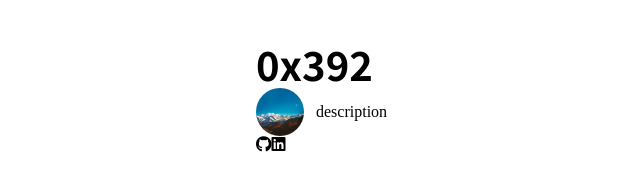
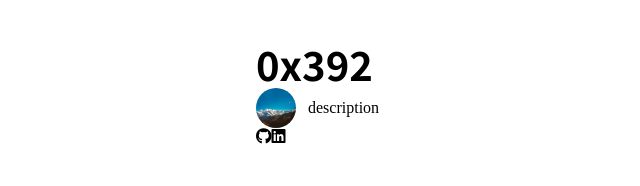
Before and after one commit to passionate-puppy/0x392, a Next.js app: page / in a window 1280 px wide. Shown: the top 186 px of the page, without its empty margins (24-664 px from the left). Built offline with nearby package versions, Linux system fonts and the light colour scheme.

Commit message:
Replace `<RoundedImage>` to `<Avatar>`

```diff
--- /dev/null
+++ b/src/components/base/Avatar/Avatar.module.scss
@@ -0,0 +1,30 @@
+.avatar {
+  position: relative;
+  overflow: hidden;
+  border-radius: 50%;
+
+  &.avatarXSmall {
+    width: 16px;
+    height: 16px;
+  }
+
+  &.avatarSmall {
+    width: 32px;
+    height: 32px;
+  }
+
+  &.avatarMedium {
+    width: 40px;
+    height: 40px;
+  }
+
+  &.avatarLarge {
+    width: 96px;
+    height: 96px;
+  }
+
+  &.avatarXLarge {
+    width: 128px;
+    height: 128px;
+  }
+}
--- /dev/null
+++ b/src/components/base/Avatar/index.tsx
@@ -0,0 +1,32 @@
+import classNames from 'classnames'
+import Image from 'next/future/image'
+import styles from './Avatar.module.scss'
+import type { ImageProps } from 'next/future/image'
+
+const sizeOptions = {
+  xSmall: styles.avatarXSmall,
+  small: styles.avatarSmall,
+  medium: styles.avatarMedium,
+  large: styles.avatarLarge,
+  xLarge: styles.avatarXLarge,
+}
+
+export type AvatarProps = {
+  alt: ImageProps['alt']
+  size: keyof typeof sizeOptions
+  src: ImageProps['src']
+}
+
+function Avatar({ alt, size, src }: AvatarProps) {
+  return (
+    <div className={classNames(styles.avatar, sizeOptions[size])}>
+      <Image
+        alt={alt}
+        fill
+        src={src}
+      />
+    </div>
+  )
+}
+
+export default Avatar
--- a/src/components/base/RoundedImage/RoundedImage.module.scss
+++ /dev/null
@@ -1,4 +0,0 @@
-.container {
-  overflow: hidden;
-  border-radius: 50%;
-}
--- a/src/components/base/RoundedImage/index.tsx
+++ /dev/null
@@ -1,20 +0,0 @@
-import Image from 'next/future/image'
-import styles from './RoundedImage.module.scss'
-import type { ImageProps } from 'next/future/image'
-
-export type RoundedImageProps = {
-  src: ImageProps['src']
-  alt: ImageProps['alt']
-  width: ImageProps['width']
-  height: ImageProps['height']
-}
-
-function RoundedImage({ src, alt, width, height }: RoundedImageProps) {
-  return (
-    <div className={styles.container} style={{ width, height }}>
-      <Image src={src} alt={alt} width={width} height={height} />
-    </div>
-  )
-}
-
-export default RoundedImage
--- a/src/components/common/Author/index.tsx
+++ b/src/components/common/Author/index.tsx
@@ -1,15 +1,14 @@
-import RoundedImage from 'components/base/RoundedImage'
+import Avatar from 'components/base/Avatar'
 import config from 'config'
 import styles from './Author.module.scss'
 
 function Author() {
   return (
     <div className={styles.container}>
-      <RoundedImage
+      <Avatar
         alt=""
+        size="medium"
         src={config.avatar}
-        width={48}
-        height={48}
       />
       <div className={styles.description}>
         {config.description}
```
